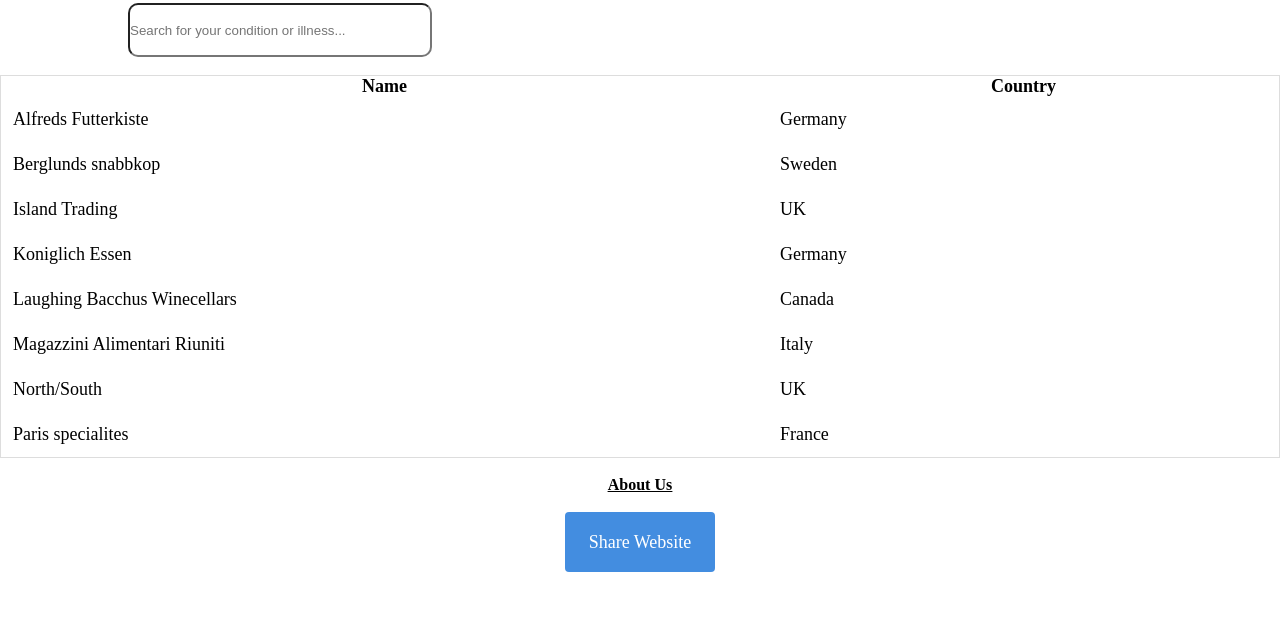
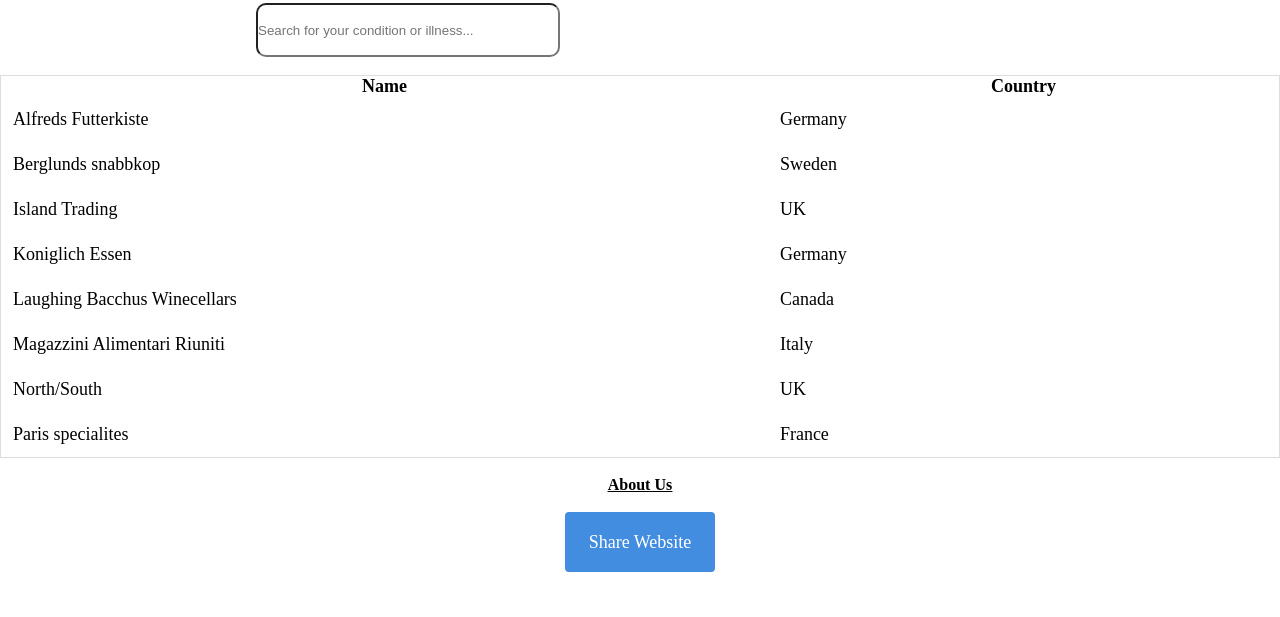
Before and after one commit to EliKuNi/WorldHealthWeb, a plain HTML site: page index.html in a window 1280 px wide. Shown: the part 151-768 px from the top of the page. Drawn offline with Linux system fonts and the light colour scheme.

Commit message:
Update design.css

```diff
--- a/design.css
+++ b/design.css
@@ -106,7 +106,9 @@ img {
 
 input {
     color: blue;
-    margin-left: 10%;
+    margin-left: 20%;
+    justify-content: center;
+    align-items: center;
     width: 300px;
     height: 50px;
     border-radius: 10px;
```
